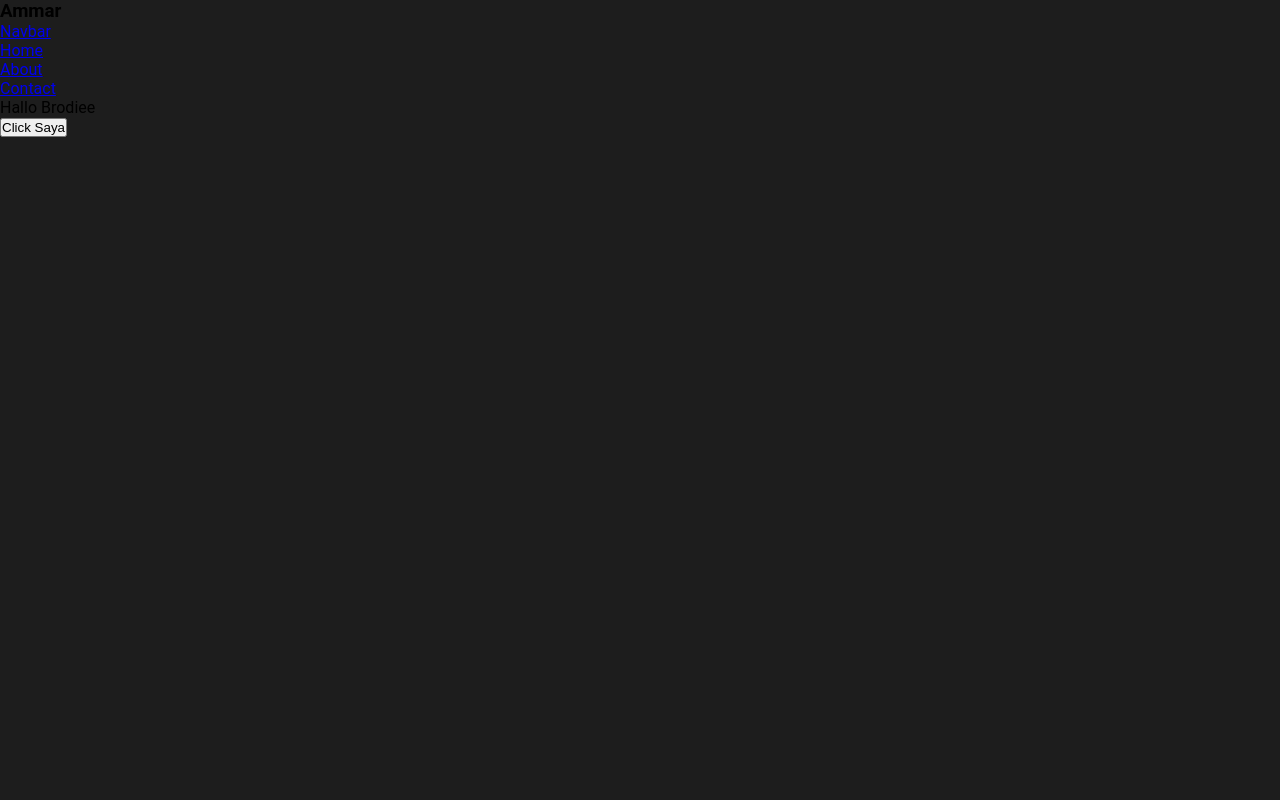
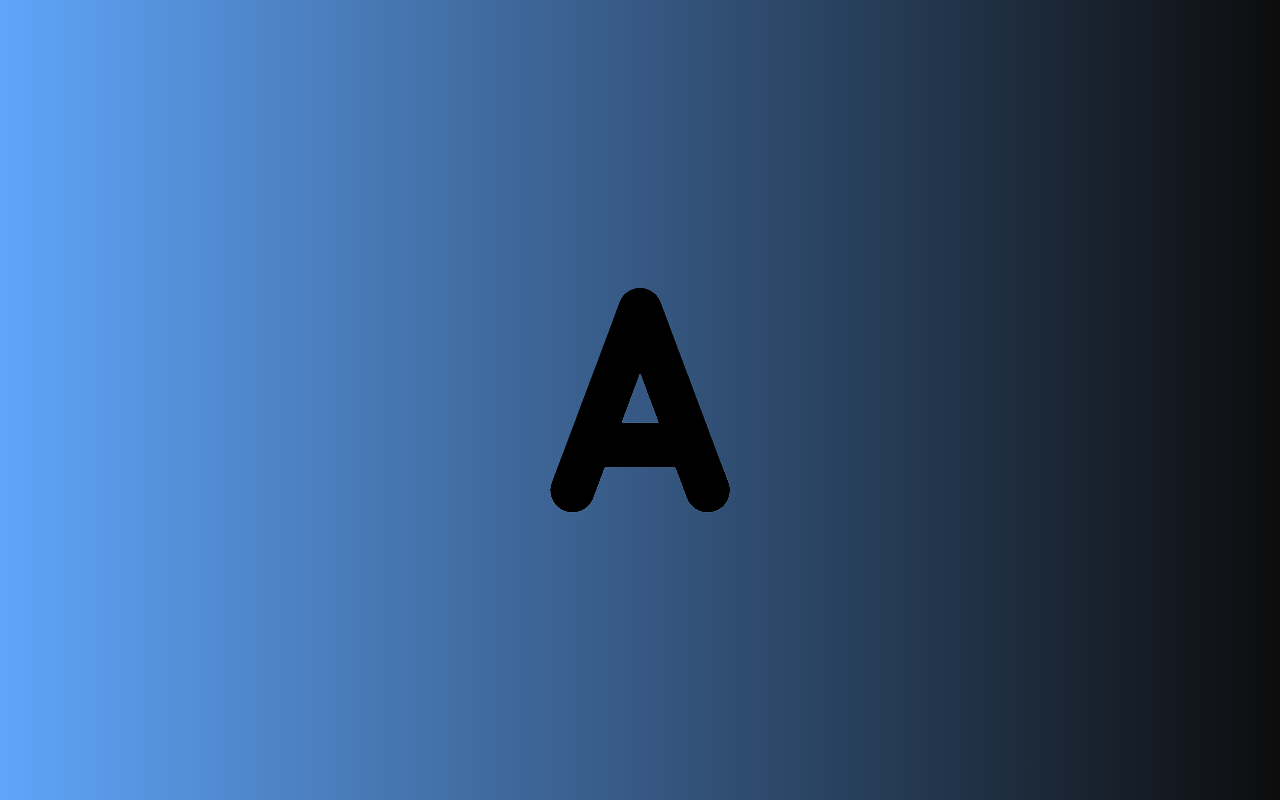
Before and after one commit to elsabot2/ELGAZAR-WEB, a React (Create React App) app: page / in a window 1280 px wide. Built offline with nearby package versions, Linux system fonts and the light colour scheme.

Commit message:
installing tailwind css

```diff
--- a/package.json
+++ b/package.json
@@ -34,5 +34,8 @@
       "last 1 firefox version",
       "last 1 safari version"
     ]
+  },
+  "devDependencies": {
+    "tailwindcss": "^3.3.3"
   }
 }
--- a/src/App.css
+++ /dev/null
@@ -1,10 +0,0 @@
-* {
-  margin: 0;
-  padding: 0;
-  box-sizing: border-box;
-}
-
-body {
-  font-family: "Roboto", sans-serif;
-  background-color: #1d1d1d;
-}
--- a/src/App.js
+++ b/src/App.js
@@ -1,20 +1,17 @@
-import './App.css';
-import Button from './components/Button';
-import Navbar from './components/Navbar';
+import PhotoProfile from "./components/PhotoProfile";
 
-function App() {
-  const navText = 'Navbar';
-  const navHeader = "Ammar";
+const App = () => {
   return (
-    <div className="App">
-      <header className="App-header">
-        <Navbar navText={navText} navHeader={navHeader} />
-
-        <p>
-          Hallo Brodiee
-        </p>
-        <Button />
-      </header>
+    <div className="
+    flex
+    flex-col
+    items-center
+    justify-center
+    min-h-screen
+    bg-gradient-to-r
+    from-blue-400
+    ">
+      <PhotoProfile/>
     </div>
   );
 }
--- a/src/components/PhotoProfile.js
+++ b/src/components/PhotoProfile.js
@@ -3,8 +3,7 @@ import React from 'react';
 const PhotoProfile = () => {
     return (
         <div className='photo-profile'>
-            {/* Mengambil Image dari public */}
-
+            <img src="/img/a.png" alt="Profile" />
         </div>
     );
 }
--- a/src/index.css
+++ b/src/index.css
@@ -1,13 +1,7 @@
+@tailwind base;
+@tailwind components;
+@tailwind utilities;
+
 body {
-  margin: 0;
-  font-family: -apple-system, BlinkMacSystemFont, 'Segoe UI', 'Roboto', 'Oxygen',
-    'Ubuntu', 'Cantarell', 'Fira Sans', 'Droid Sans', 'Helvetica Neue',
-    sans-serif;
-  -webkit-font-smoothing: antialiased;
-  -moz-osx-font-smoothing: grayscale;
+  background-color: rgb(12, 12, 12);
 }
-
-code {
-  font-family: source-code-pro, Menlo, Monaco, Consolas, 'Courier New',
-    monospace;
-}
--- /dev/null
+++ b/tailwind.config.js
@@ -0,0 +1,10 @@
+/** @type {import('tailwindcss').Config} */
+module.exports = {
+  content: [
+    "./src/**/*.{js,jsx,ts,tsx}",
+  ],
+  theme: {
+    extend: {},
+  },
+  plugins: [],
+}
```
Also changed, not shown: public/img/a.png (added), 1 other file (tests, documents, lock files or other folders).
